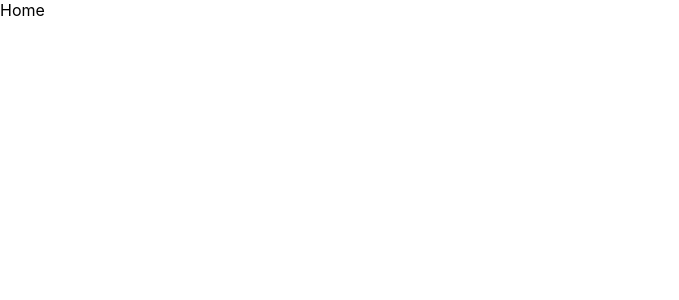
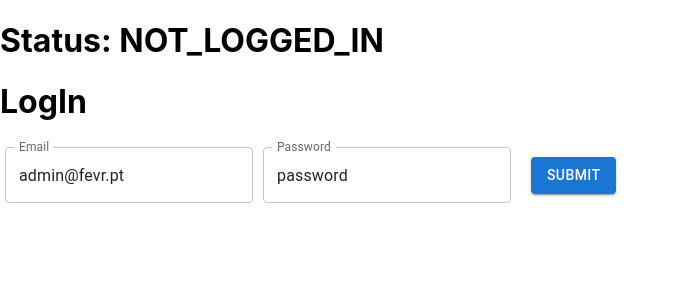
Before and after one commit to leeandroleeite/fevr_react_admin, a React (Create React App) app: page / in a window 1280 px wide. Shown: the top 300 px of the page, without its empty margins (0-679 px from the left). Built offline with nearby package versions, Linux system fonts and the light colour scheme.

Commit message:
feat: Login page implemented, but redirect still not working properly

```diff
--- a/package.json
+++ b/package.json
@@ -14,10 +14,11 @@
     "@types/jest": "^27.0.1",
     "@types/node": "^16.7.13",
     "@types/react": "^17.0.20",
+    "axios": "^0.26.1",
     "formik": "^2.2.9",
     "react": "^18.0.0",
     "react-dom": "^18.0.0",
-    "react-router-dom": "^6.3.0",
+    "react-router-dom": "5.0.0",
     "react-scripts": "5.0.0",
     "typescript": "^4.4.2",
     "web-vitals": "^2.1.0"
@@ -47,7 +48,8 @@
     ]
   },
   "devDependencies": {
-    "@types/react-dom": "^18.0.0"
+    "@types/react-dom": "^18.0.0",
+    "@types/react-router-dom": "^5.3.3"
   },
   "proxy": "http://localhost:3000/"
 }
--- a/src/App.tsx
+++ b/src/App.tsx
@@ -1,20 +1,37 @@
-import React from 'react';
-import { BrowserRouter, Route, Routes } from 'react-router-dom';
+import { useState } from 'react';
+import { BrowserRouter, Redirect, Route, Switch } from 'react-router-dom';
 import './App.css';
-import Dashboard from './components/Dashboard';
-import Home from './components/Home';
+import Dashboard from './pages/Dashboard';
+import Home from './pages/Home';
 
 
-function App() {
+export default function App() {
+
+  const [loggedInStatus, setloggedInStatus] = useState("NOT_LOGGED_IN");
+
+  const handleLogin = () => {
+    setloggedInStatus('LOGGED_IN');
+  }
+
   return (
-    <div className='app'>
-      <BrowserRouter>
-        <Routes>
-          <Route path="/" element={<Home />}/>
-          <Route path="/dashboard" element={<Dashboard />}/>
-        </Routes>
-      </BrowserRouter>
-    </div>
- );
+        <BrowserRouter>
+          <Switch>
+            <Route
+            exact
+            path="/"
+            render = {props => (
+              <Home {...props} loggedInStatus={loggedInStatus} handleLogin={handleLogin} />
+            )}
+            />
+            <Route
+            exact
+            path="/dashboard/"
+            render = {props => (
+              <Dashboard {...props} loggedInStatus={loggedInStatus} />
+            )}
+            />
+            <Redirect from="*" to="/" />
+          </Switch>
+        </BrowserRouter>
+  )
 }
-export default App;
--- a/src/components/Home.tsx
+++ /dev/null
@@ -1,9 +0,0 @@
-import React, { Component } from 'react'
-
-export default class Home extends Component {
-  render() {
-    return (
-      <div>Home</div>
-    )
-  }
-}
--- /dev/null
+++ b/src/components/auth/LogInForm.tsx
@@ -0,0 +1,46 @@
+import { Button, TextField } from '@mui/material';
+import axios from 'axios';
+import { Form, Formik } from 'formik';
+import React from 'react';
+
+interface Props {
+    handleSuccessfulAuth: any
+}
+
+export const LogInForm: React.FC<Props> = (props:any) => {
+
+    const initialValues = {
+        email: "admin@fevr.pt",
+        password: "password",
+        errors: ""
+    }
+
+    const  handleSubmitForm = (values: { email: string; password: string; errors: string; }) => {
+        axios.post("/api/sessions", values, {withCredentials: true})
+        .then( response => {
+            if(response.data.status === 'created') {
+                props.handleSuccessfulAuth(response.data)
+            }
+        })
+    }
+
+    return (
+
+        <>
+            <h1>LogIn</h1>
+
+            <Formik initialValues={initialValues} onSubmit={values => {
+                handleSubmitForm(values);
+        }}
+        >
+            {({values, handleChange}) => (
+            <Form>
+                <TextField style={{margin: '5px'}} label='Email' name='email' value={values.email} onChange={handleChange} />
+                <TextField style={{margin: '5px'}} label='Password' name='password' value={values.password} onChange={handleChange} />
+                <Button style={{margin: '15px'}} variant = "contained" type='submit'>Submit</Button>
+            </Form>
+        )}
+        </Formik>
+        </>
+    );
+};
--- a/src/components/Dashboard.tsx
+++ b/src/pages/Dashboard.tsx
@@ -1,11 +1,12 @@
 import React from 'react'
-import { AddPlayersForm } from './AddPlayersForm'
-import SortingTable from './SortingTable'
+import { AddPlayersForm } from '../components/AddPlayersForm'
+import SortingTable from '../components/SortingTable'
 
-export default function Dashboard() {
+
+export default function Dashboard(props: any) {
+
   return (
     <>
-    <div>Dashboard</div>
     <div style={{margin: '5%'}}>
         <AddPlayersForm />
         <br />
--- /dev/null
+++ b/src/pages/Home.tsx
@@ -0,0 +1,19 @@
+import React from 'react'
+import { LogInForm } from '../components/auth/LogInForm'
+
+
+export default function Home(props: any) {
+
+    const handleSuccessfulAuth = (data: any) => {
+        props.handleLogin(data);
+        props.history.push("/dashboard");
+        window.location.reload()
+    }
+
+  return (
+    <>
+    <h1>Status: {props.loggedInStatus}</h1>
+    <LogInForm handleSuccessfulAuth={handleSuccessfulAuth} />
+    </>
+  )
+}
```
Also changed, not shown: src/components/auth/SignInForm.tsx (added, +45 -0 lines), 2 other files (tests, documents, lock files or other folders).
